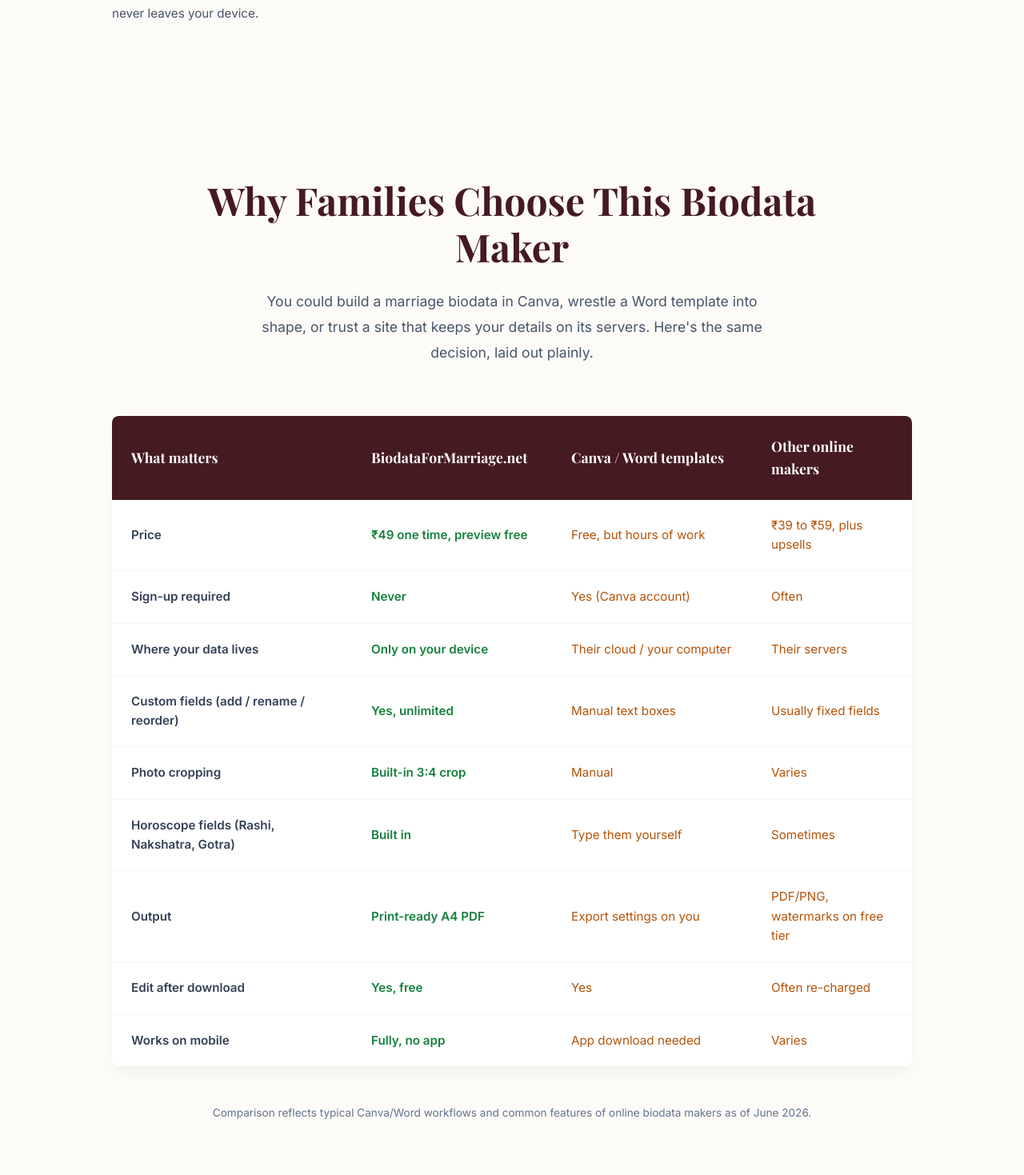
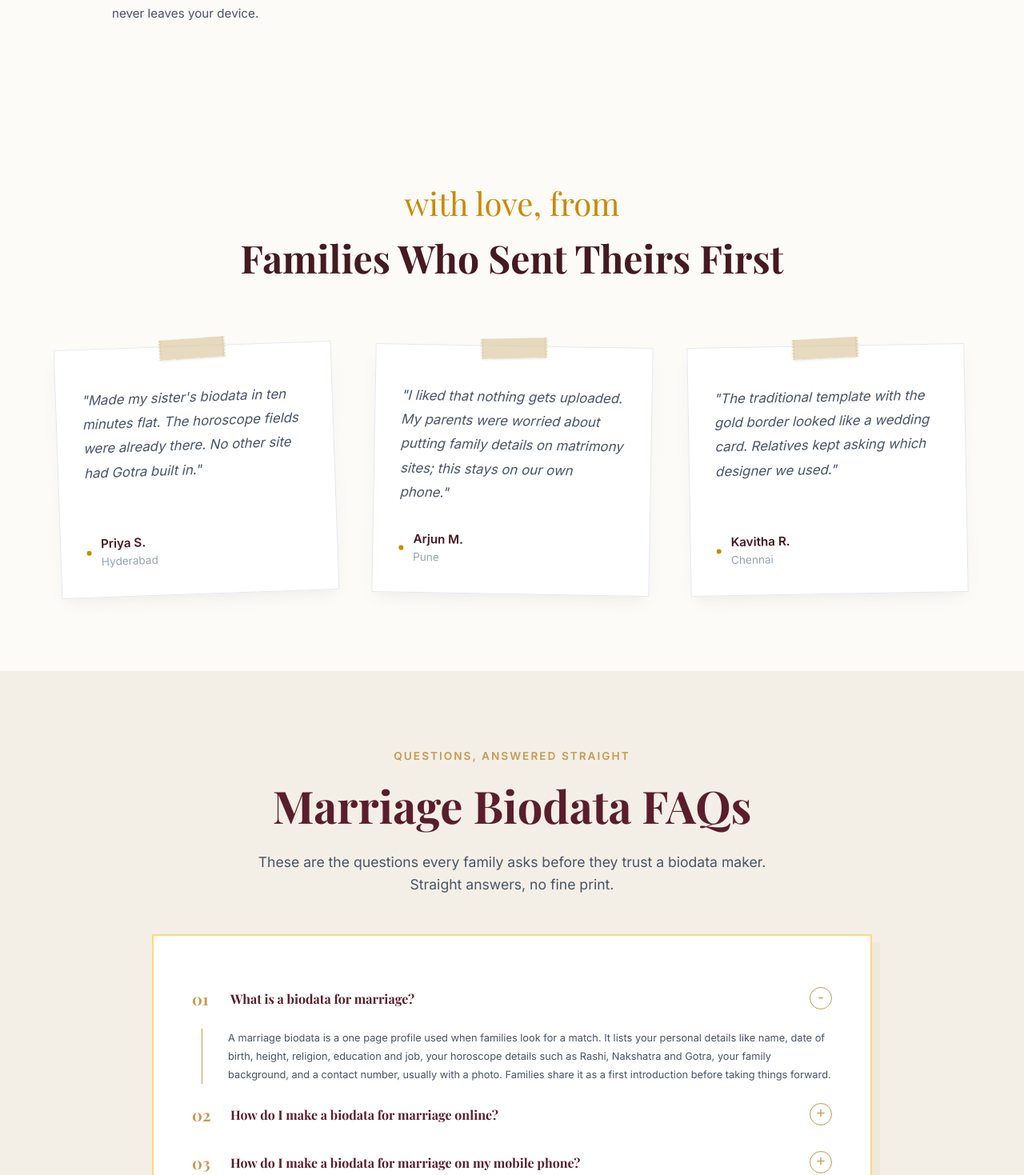
Before and after one commit to GowthamCR001/BioData, a React (Vite) app: page / in a window 1280 px wide. Shown: the part 10183-11652 px from the top of the page at 80% size. Built offline with nearby package versions, Linux system fonts and the light colour scheme; a web font is replaced by a local one.

Commit message:
Remove ComparisonSection completely

```diff
--- a/src/ComparisonSection.css
+++ /dev/null
@@ -1,116 +0,0 @@
-.comparison-section {
-  background-color: #FDFBF7;
-  padding: 6rem 0;
-  font-family: var(--font-sans);
-  color: #475569;
-}
-
-.comparison-header {
-  text-align: center;
-  max-width: 800px;
-  margin: 0 auto 4rem;
-}
-
-.comparison-eyebrow {
-  font-family: 'Great Vibes', cursive, var(--font-serif);
-  font-size: 2.5rem;
-  color: var(--accent-gold-dark);
-  margin-bottom: 0.5rem;
-}
-
-.comparison-title {
-  font-family: var(--font-serif);
-  font-size: 3rem;
-  font-weight: 700;
-  color: #451a21; /* Deep maroon */
-  line-height: 1.2;
-  margin-bottom: 1.5rem;
-}
-
-.comparison-desc {
-  font-size: 1.1rem;
-  color: #475569;
-  line-height: 1.8;
-  max-width: 650px;
-  margin: 0 auto;
-}
-
-.comparison-table-wrapper {
-  max-width: 1000px;
-  margin: 0 auto 3rem;
-  overflow-x: auto;
-  box-shadow: 0 10px 25px -5px rgba(0, 0, 0, 0.05), 0 8px 10px -6px rgba(0, 0, 0, 0.02);
-  border-radius: 8px;
-  background-color: #ffffff;
-}
-
-.comparison-table {
-  width: 100%;
-  border-collapse: collapse;
-  text-align: left;
-  min-width: 800px; /* Ensure it scrolls on small screens rather than squishing */
-}
-
-.comparison-table th {
-  background-color: #451a21; /* Deep maroon */
-  color: #ffffff;
-  font-family: var(--font-serif);
-  font-size: 1.1rem;
-  font-weight: 700;
-  padding: 1.5rem;
-}
-
-.comparison-table th:first-child {
-  border-top-left-radius: 8px;
-}
-
-.comparison-table th:last-child {
-  border-top-right-radius: 8px;
-}
-
-.comparison-table td {
-  padding: 1.25rem 1.5rem;
-  font-size: 0.95rem;
-  border-bottom: 1px solid #f1f5f9;
-}
-
-.comparison-table tbody tr:last-child td {
-  border-bottom: none;
-}
-
-/* Column specific styles */
-.col-feature {
-  font-weight: 600;
-  color: #334155;
-  width: 30%;
-}
-
-.col-us {
-  font-weight: 600;
-  color: #15803d; /* Green */
-  width: 25%;
-}
-
-.col-canva {
-  color: #b45309; /* Brownish */
-  width: 25%;
-}
-
-.col-others {
-  color: #b45309; /* Brownish */
-  width: 20%;
-}
-
-.comparison-footer {
-  text-align: center;
-  font-size: 0.85rem;
-  color: #64748b;
-  max-width: 800px;
-  margin: 0 auto;
-}
-
-@media (max-width: 900px) {
-  .comparison-title {
-    font-size: 2.5rem;
-  }
-}
--- a/src/ComparisonSection.jsx
+++ /dev/null
@@ -1,105 +0,0 @@
-import React from 'react';
-import './ComparisonSection.css';
-
-function ComparisonSection() {
-  const tableData = [
-    {
-      feature: 'Price',
-      us: '₹49 one time, preview free',
-      canva: 'Free, but hours of work',
-      others: '₹39 to ₹59, plus upsells',
-    },
-    {
-      feature: 'Sign-up required',
-      us: 'Never',
-      canva: 'Yes (Canva account)',
-      others: 'Often',
-    },
-    {
-      feature: 'Where your data lives',
-      us: 'Only on your device',
-      canva: 'Their cloud / your computer',
-      others: 'Their servers',
-    },
-    {
-      feature: 'Custom fields (add / rename / reorder)',
-      us: 'Yes, unlimited',
-      canva: 'Manual text boxes',
-      others: 'Usually fixed fields',
-    },
-    {
-      feature: 'Photo cropping',
-      us: 'Built-in 3:4 crop',
-      canva: 'Manual',
-      others: 'Varies',
-    },
-    {
-      feature: 'Horoscope fields (Rashi, Nakshatra, Gotra)',
-      us: 'Built in',
-      canva: 'Type them yourself',
-      others: 'Sometimes',
-    },
-    {
-      feature: 'Output',
-      us: 'Print-ready A4 PDF',
-      canva: 'Export settings on you',
-      others: 'PDF/PNG, watermarks on free tier',
-    },
-    {
-      feature: 'Edit after download',
-      us: 'Yes, free',
-      canva: 'Yes',
-      others: 'Often re-charged',
-    },
-    {
-      feature: 'Works on mobile',
-      us: 'Fully, no app',
-      canva: 'App download needed',
-      others: 'Varies',
-    },
-  ];
-
-  return (
-    <section className="comparison-section" id="comparison">
-      <div className="container">
-        <div className="comparison-header">
-          <h2 className="comparison-title">Why Families Choose This Biodata Maker</h2>
-          <p className="comparison-desc">
-            You could build a marriage biodata in Canva, wrestle a Word template into shape,
-            or trust a site that keeps your details on its servers. Here's the same decision, laid
-            out plainly.
-          </p>
-        </div>
-
-        <div className="comparison-table-wrapper">
-          <table className="comparison-table">
-            <thead>
-              <tr>
-                <th>What matters</th>
-                <th>BiodataForMarriage.net</th>
-                <th>Canva / Word templates</th>
-                <th>Other online makers</th>
-              </tr>
-            </thead>
-            <tbody>
-              {tableData.map((row, index) => (
-                <tr key={index}>
-                  <td className="col-feature">{row.feature}</td>
-                  <td className="col-us">{row.us}</td>
-                  <td className="col-canva">{row.canva}</td>
-                  <td className="col-others">{row.others}</td>
-                </tr>
-              ))}
-            </tbody>
-          </table>
-        </div>
-
-        <div className="comparison-footer">
-          <p>Comparison reflects typical Canva/Word workflows and common features of online biodata makers as of June 2026.</p>
-        </div>
-      </div>
-    </section>
-  );
-}
-
-export default ComparisonSection;
--- a/src/HomePage.jsx
+++ b/src/HomePage.jsx
@@ -5,7 +5,6 @@
 import AnatomySection from './AnatomySection'
 import PrivacySection from './PrivacySection'
 import GuideSection from './GuideSection'
-import ComparisonSection from './ComparisonSection'
 import TestimonialsSection from './TestimonialsSection'
 import FaqSection from './FaqSection'
 import CtaSection from './CtaSection'
@@ -65,7 +64,6 @@
       <AnatomySection />
       <PrivacySection />
       <GuideSection />
-      <ComparisonSection />
       <TestimonialsSection />
       <FaqSection />
       <CtaSection />
```
